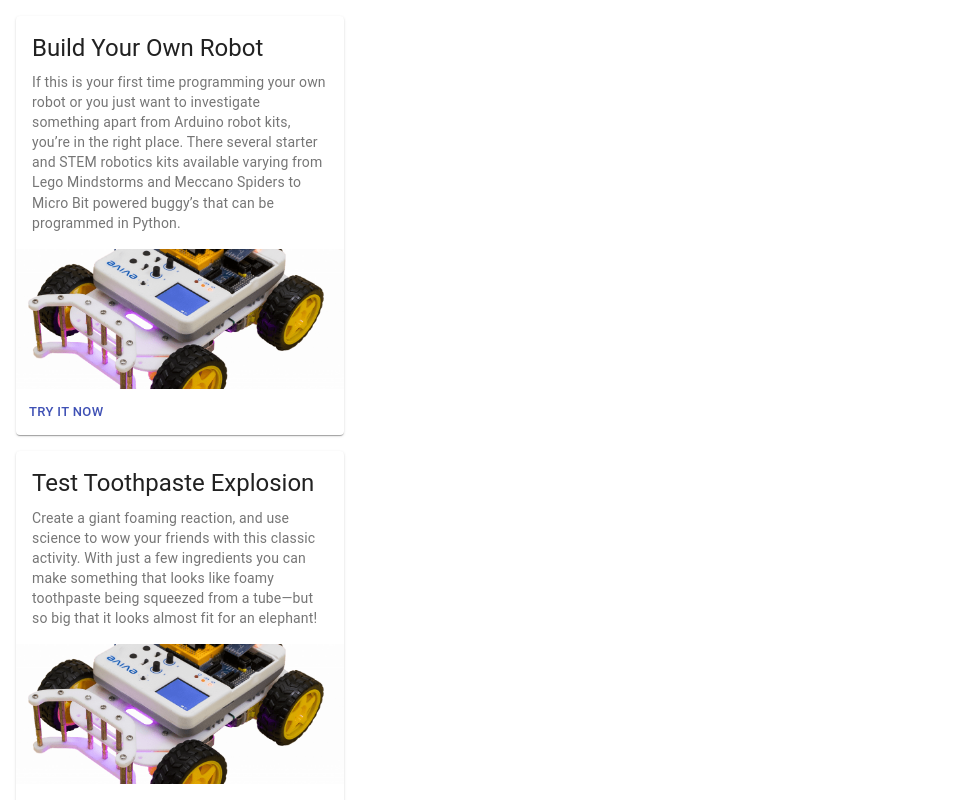
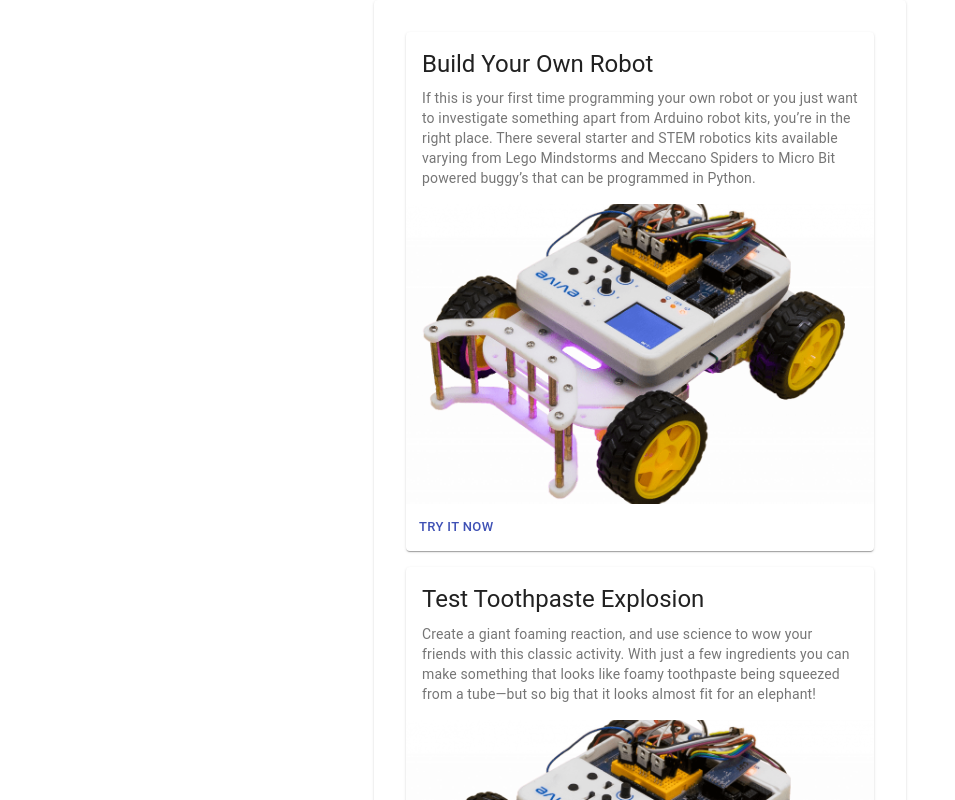
Before and after one commit to hocktoh89/nasa2020, a React (Create React App) app: page /kid in a window 1280 px wide. Shown: the top 800 px of the page, without its empty margins (0-955 px from the left). Built offline with nearby package versions, Linux system fonts and the light colour scheme.

Commit message:
navigation

```diff
--- a/src/Kid.js
+++ b/src/Kid.js
@@ -20,19 +20,28 @@
 import FavoriteIcon from "@material-ui/icons/Favorite";
 import PermIdentityIcon from "@material-ui/icons/PermIdentity";
 
+import Paper from "@material-ui/core/Paper";
+import {
+  withRouter
+} from "react-router-dom";
+
 const useStyles = makeStyles((theme) => ({
   root: {
     width: "100%",
-    maxWidth: 360,
     backgroundColor: theme.palette.background.paper,
   },
   media: {
-    minHeight: 140,
+    minHeight: 300,
     height: "auto",
+  },
+  paper: {
+    padding: theme.spacing(2),
+    margin: "auto",
+    maxWidth: 500,
   },
 }));
 
-function Kid() {
+function Kid(props) {
   const classes = useStyles();
 
   const [navBarValue, setNavBarValue] = useState("recents");
@@ -43,6 +52,7 @@
 
   return (
     <div className={classes.root}>
+            <Paper className={classes.paper}>
       <List component="nav" aria-label="main mailbox folders">
         {projectList &&
           projectList.map((project) => (
@@ -68,7 +78,9 @@
                   />
                 </CardActionArea>
                 <CardActions>
-                  <Button size="small" color="primary">
+                  <Button size="small" color="primary"
+                    onClick={() => props.history.push('/project-details') }
+                  >
                     Try it now
                   </Button>
                 </CardActions>
@@ -85,6 +97,7 @@
         <BottomNavigationAction
           label="Home"
           value="recents"
+          onClick={() => props.history.push('/') }
           icon={<HomeIcon />}
         />
         <BottomNavigationAction
@@ -100,8 +113,9 @@
           icon={<PermIdentityIcon />}
         />
       </BottomNavigation>
+      </Paper>
     </div>
   );
 }
 
-export default Kid;
+export default withRouter(Kid);
--- a/src/ProjectDetails.js
+++ b/src/ProjectDetails.js
@@ -28,6 +28,9 @@
 import PermIdentityIcon from "@material-ui/icons/PermIdentity";
 
 import { Button } from '@material-ui/core';
+import {
+  withRouter
+} from "react-router-dom";
 
 const useStyles = makeStyles((theme) => ({
   root: {
@@ -153,8 +156,7 @@
 
 
         <Button
-             shape="round"
-            variant="contained" color="primary"
+        variant="contained" color="primary"
          onClick={() => props.history.push('/kid') }>
           Join
         </Button>
@@ -167,6 +169,7 @@
         <BottomNavigationAction
           label="Home"
           value="recents"
+          onClick={() => props.history.push('/kid') }
           icon={<HomeIcon />}
         />
         <BottomNavigationAction
@@ -187,4 +190,4 @@
   );
 }
 
-export default ProjectDetails;
+export default withRouter(ProjectDetails);
```
